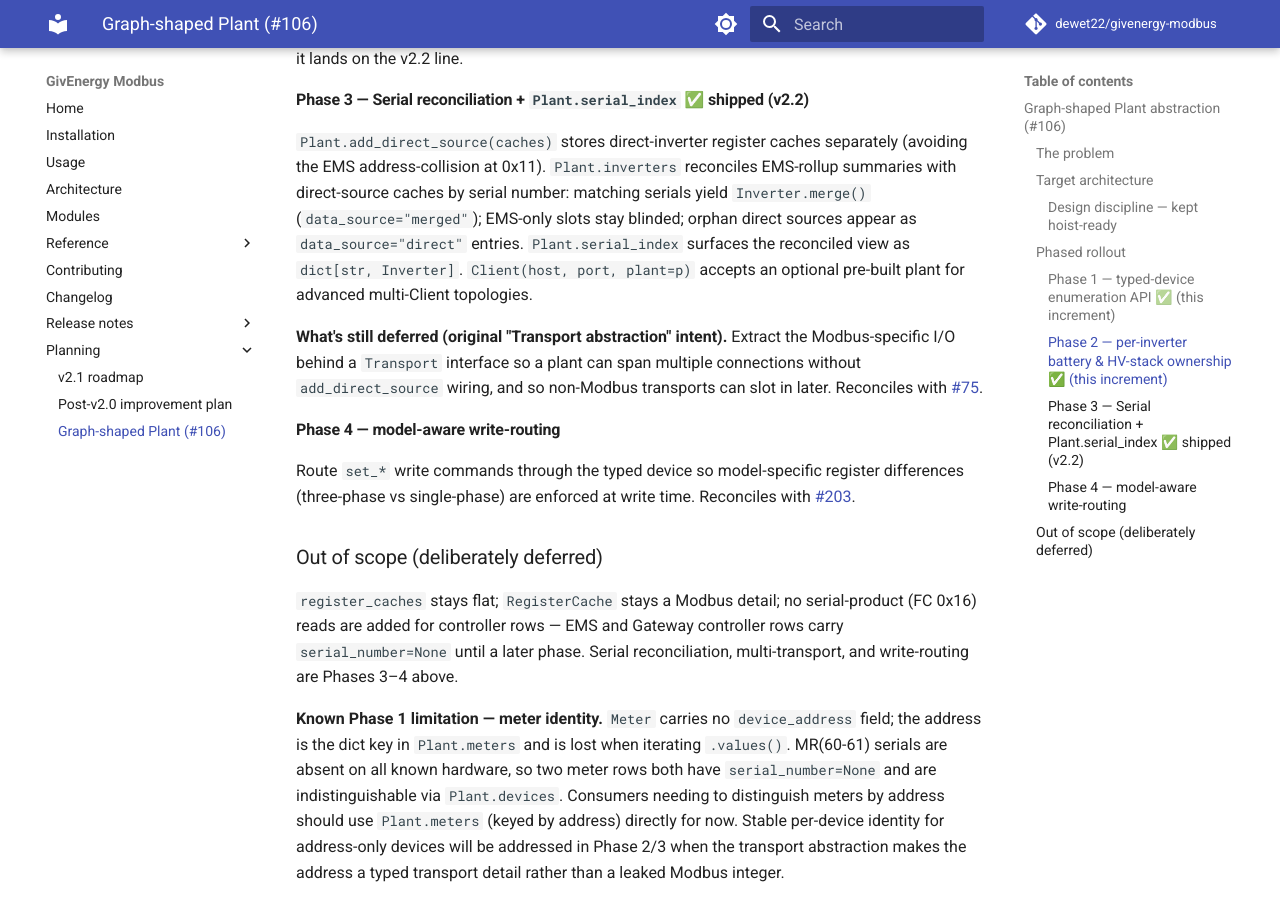
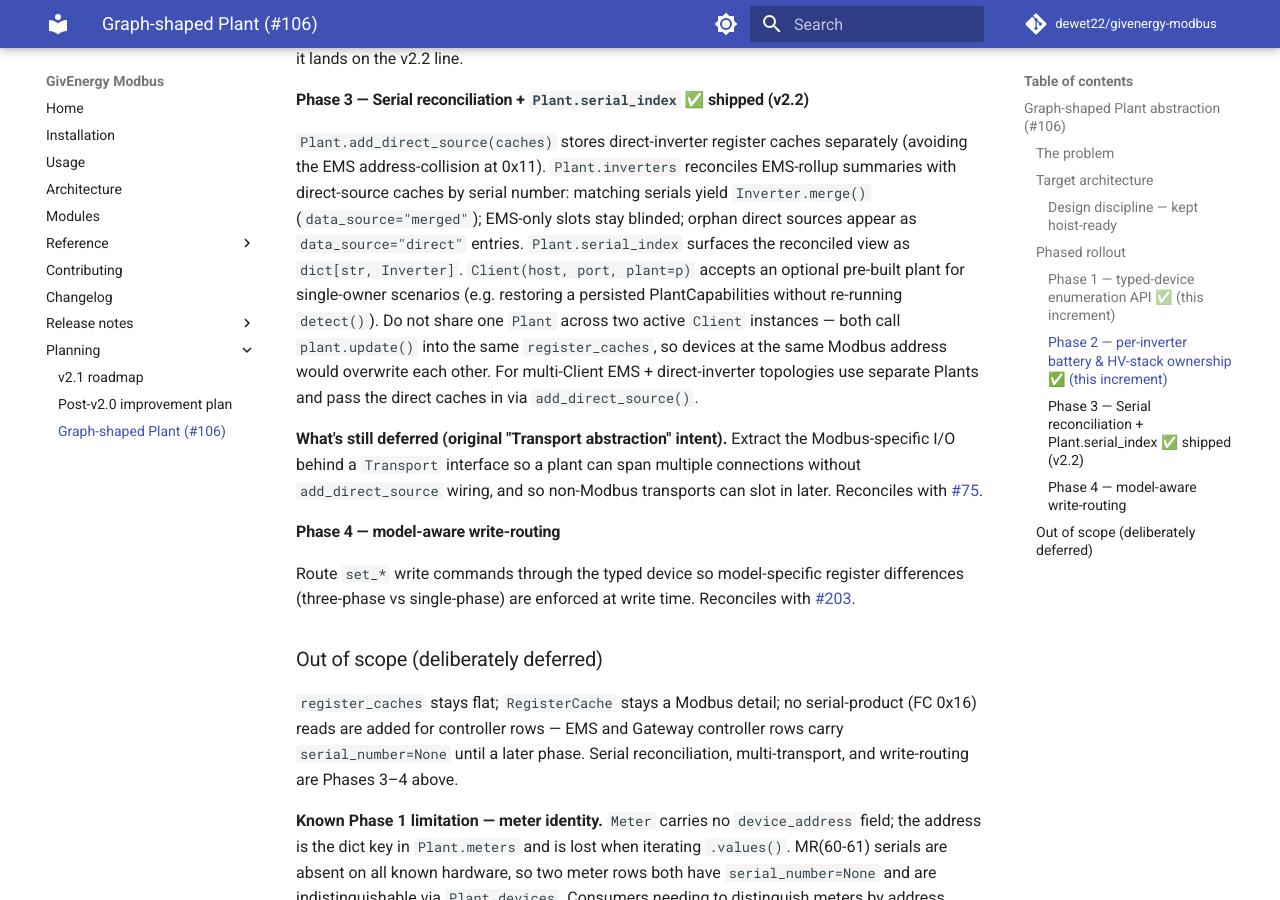
Before and after one commit to dewet22/givenergy-modbus, an MkDocs documentation site: the page built from docs/plant-device-graph.md, in a window 1280 px wide and 900 px high, scrolled down 2694 px. Built offline with MkDocs 1.6.1 and Material for MkDocs 9.7.7, drawn with Linux system fonts in a browser that asks for light colours; comment, search, counter and statistics services are not loaded.

Commit message:
docs(plant): correct Client(plant=p) description — single-owner only
The Phase 3 section described the kwarg as supporting "advanced multi-Client
topologies", which is inconsistent with the safety warning added to client.py
(c58bdca). Replace with a clear single-owner description and direct multi-Client
consumers to the safe separate-Plants + add_direct_source() path.

Co-Authored-By: Claude Sonnet 4.6 <noreply@anthropic.com>

```diff
--- a/docs/plant-device-graph.md
+++ b/docs/plant-device-graph.md
@@ -129,7 +129,12 @@ matching serials yield `Inverter.merge()` (``data_source="merged"``); EMS-only
 slots stay blinded; orphan direct sources appear as ``data_source="direct"``
 entries. `Plant.serial_index` surfaces the reconciled view as
 `dict[str, Inverter]`. `Client(host, port, plant=p)` accepts an optional
-pre-built plant for advanced multi-Client topologies.
+pre-built plant for single-owner scenarios (e.g. restoring a persisted
+PlantCapabilities without re-running `detect()`). Do not share one `Plant`
+across two active `Client` instances — both call `plant.update()` into the same
+`register_caches`, so devices at the same Modbus address would overwrite each
+other. For multi-Client EMS + direct-inverter topologies use separate Plants
+and pass the direct caches in via `add_direct_source()`.
 
 **What's still deferred (original "Transport abstraction" intent).**
 Extract the Modbus-specific I/O behind a `Transport` interface so a plant can
```
